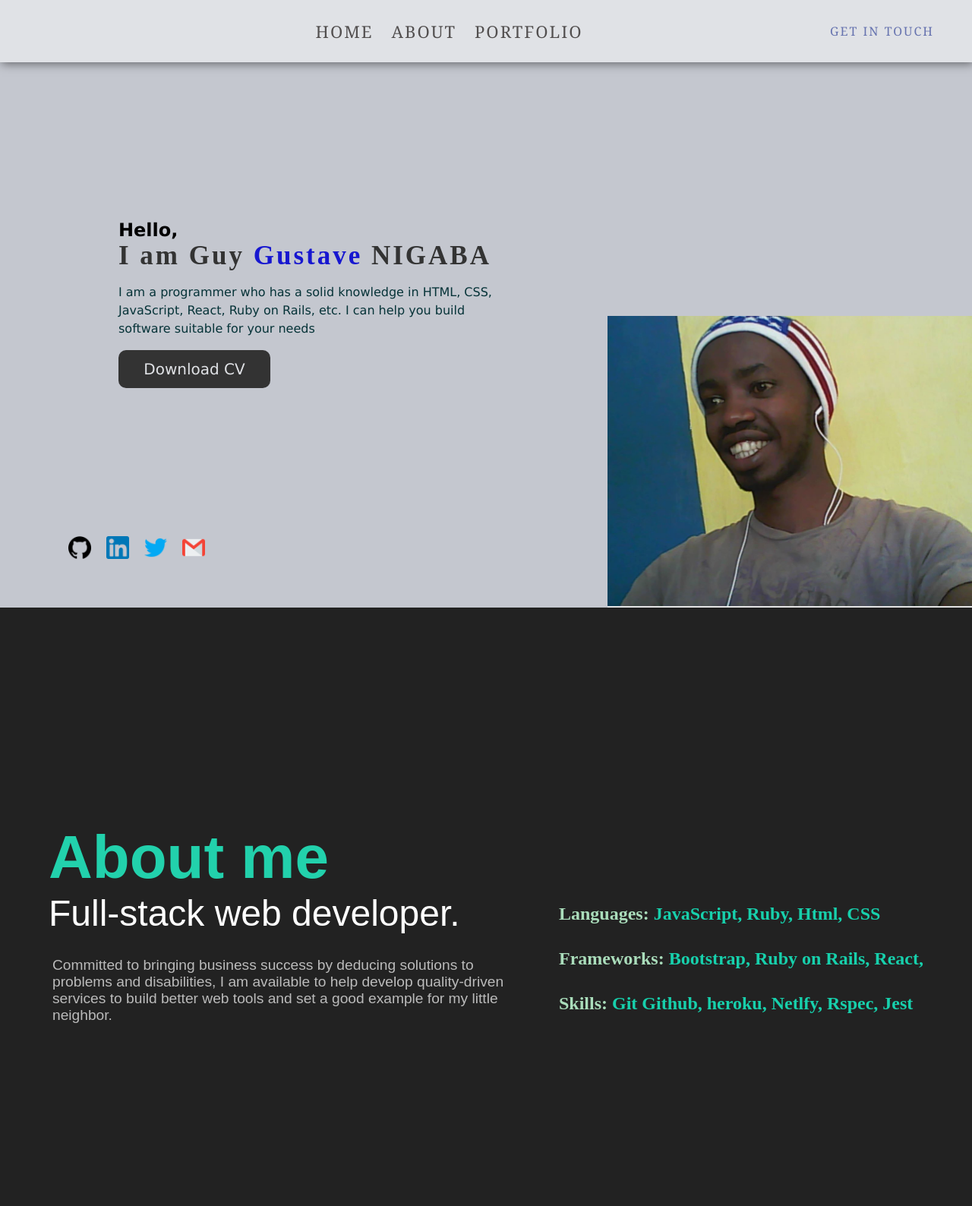
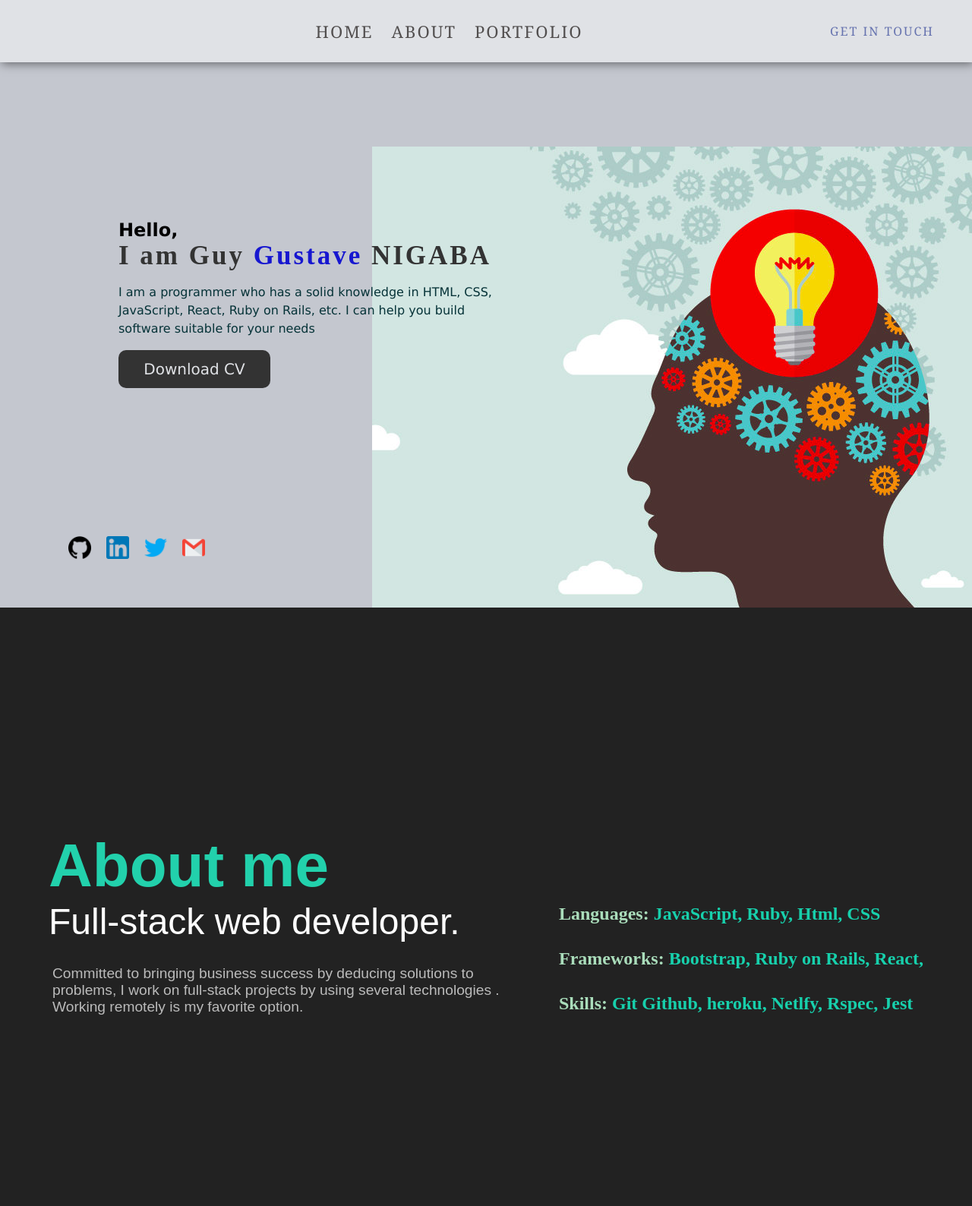
Before and after one commit to Guy-Gustave/portefeuille, a PHP site: page / in a window 1280 px wide. Shown: the top 1588 px of the page at 76% size. Run offline with PHP 8.4, Linux system fonts and the light colour scheme.

Commit message:
change background

```diff
--- a/assets/css/style.css
+++ b/assets/css/style.css
@@ -28,11 +28,10 @@ a {
   box-sizing: border-box;
   background-color: #c4c7cf;
   position: relative;
-  background-image: url('../images/IMG_20200607_221613.png');
+  background-image: url('../images/aa.png');
   background-repeat: no-repeat;
   background-size: 1250;
-
-  background-position: right bottom;
+  background-position: bottom right;
 }
 
 nav {
@@ -867,7 +866,7 @@ footer a img {
     height: 30px;
     border-radius: 7px;
     font-size: 12px;
-    left: 3%;
+    left: 10%;
     top: 37%;
   }
 
--- a/index.html
+++ b/index.html
@@ -59,9 +59,9 @@
     <div class="about-text">
       <h1>About me</h1>
       <h2>Full-stack web developer.</h2>
-      <p>Committed to bringing business success by deducing solutions to problems and disabilities,
-        I am available to help develop quality-driven services to build better web tools
-        and set a good example for my little neighbor.</p>
+      <p>Committed to bringing business success by deducing solutions to problems,
+        I work on full-stack projects by using several technologies .
+        Working remotely is my favorite option.</p>
       <!-- <button>More details</button> -->
     </div>
     <div class="about-model">
@@ -149,7 +149,7 @@
           <p>A clone of Newsweek magazine </p>
           <div class="view">
             <a href="https://github.com/Guy-Gustave/newsweek"  target="_blank" rel="noopener noreferrer">View on Github</a>
-            <a href="raw.githack.com/Guy-Gustave/newsweek/feature-branch/index.html"  target="_blank" rel="noopener noreferrer">View Live demo</a>
+            <a href="https://admiring-joliot-929417.netlify.app/"  target="_blank" rel="noopener noreferrer">View Live demo</a>
           </div>
         </div>
         <a href="#"><img src="./assets/images/newswek.png"
@@ -176,7 +176,7 @@
           <p>A clone of Nextweb magazine, while learning responsiveness</p>
           <div class="view">
             <a href="https://github.com/Guy-Gustave/the-next-web"  target="_blank" rel="noopener noreferrer">View on Github</a>
-            <a href="https://raw.githack.com/Guy-Gustave/the-next-web/feature-branch/index.html"  target="_blank" rel="noopener noreferrer">View Live demo</a>
+            <a href="https://pedantic-tereshkova-ec2fdc.netlify.app/"  target="_blank" rel="noopener noreferrer">View Live demo</a>
           </div>
         </div>
         <a href="#"><img src="./assets/images/nextweb.png" alt=""></a>
```
Also changed, not shown: assets/images/aa.png (added).
